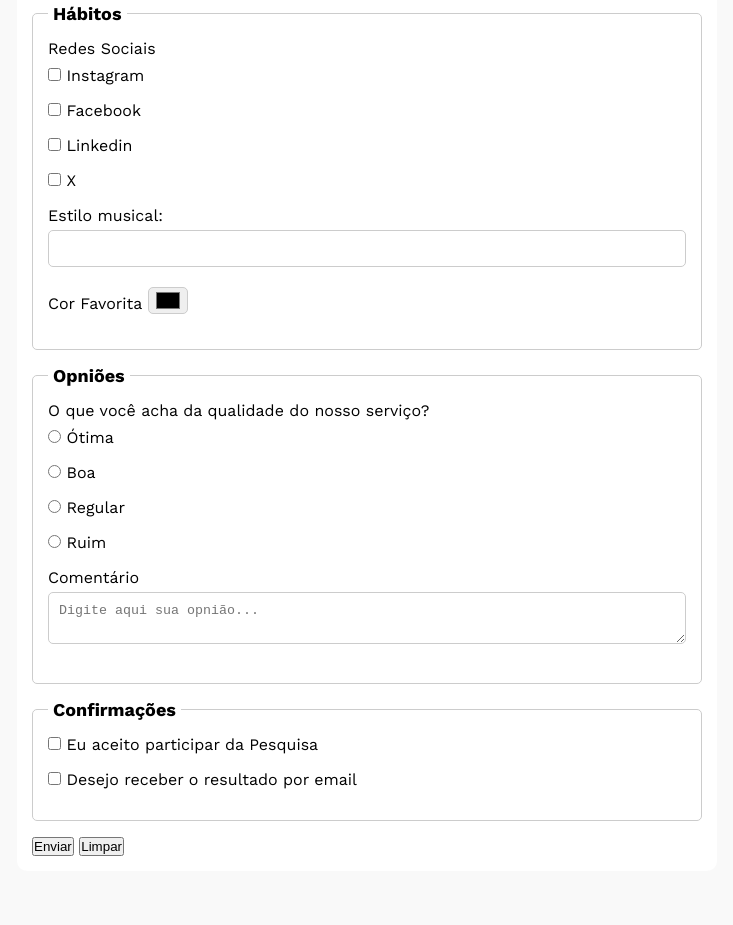
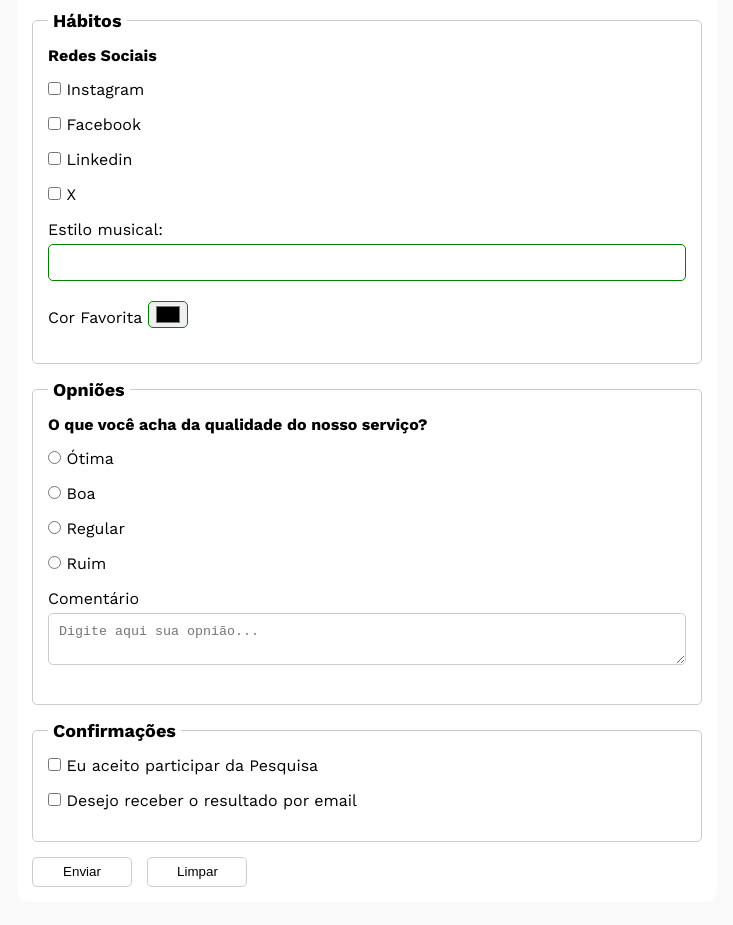
Before and after one commit to DeboraAlmeidaDevelopment/pesquisa-culturama, a plain HTML site: page index.html in a window 1280 px wide. Shown: the part 1093-2018 px from the top of the page, without its empty margins (273-1006 px from the left). Before the commit the page ends 1964 px from the top, so only its background shows below. Drawn offline with nearby package versions, Linux system fonts and the light colour scheme.

Commit message:
Adiciona estilo de validacao

```diff
--- a/css/style.css
+++ b/css/style.css
@@ -34,6 +34,7 @@ form {
     background-color: #FFFFFF;
     padding: 15px;
     border-radius: 10px;
+    margin-bottom: 100px;
 }
 
 fieldset {
@@ -55,7 +56,8 @@ label {
 }
 
 p {
-    margin-bottom: 8px;
+    margin-bottom: 15px;
+    font-weight: bold;
 }
 
 input, select, textarea {
@@ -81,3 +83,31 @@ input[type="color"] {
     width: 40px;
     padding: 0 5px;
 }
+
+input:invalid, select:invalid, textarea:invalid {
+    border-color: red;
+}
+
+input:valid {
+    border-color: green;
+}
+
+button {
+    width: 100px;
+    height: 30px;
+    margin-right: 10px;
+    background-color: #FFFFFF;
+    border: 1px solid #CCCCCC;
+    border-radius: 5px;
+    cursor: pointer;
+}
+
+button[type="submit"]:hover {
+    background-color: green;
+    color: #FFFFFF;
+}
+
+button[type="reset"]:hover {
+    background-color: orangered;
+    color: #FFFFFF;
+}
--- a/index.html
+++ b/index.html
@@ -11,7 +11,7 @@
     <main>
         <header>
             <img src="img/logo-culturama.png" alt="Logo da Culturama">
-            <h1>Pesquisa Online</h1>
+            <h1>Pesquisa de opinião</h1>
         </header>
         <section>
             <form action="" method="get">
```
